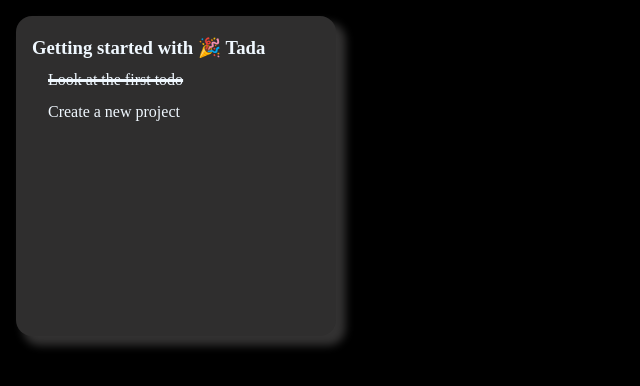
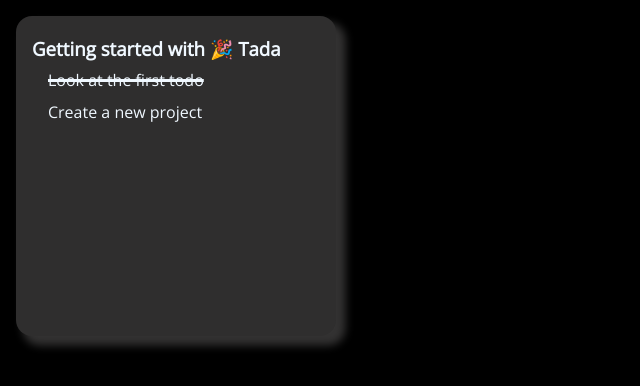
Before and after one commit to charlesfrye/odin-js-project-todo, a website built with webpack: page dist/index.html in a window 1280 px wide. Shown: the whole page, without its empty margins (0-640 px from the left). Built offline with Linux system fonts and the light colour scheme.

Commit message:
changes font to OpenSans

```diff
--- a/src/style.css
+++ b/src/style.css
@@ -1,7 +1,15 @@
+@font-face {
+  font-family: 'OpenSans';
+  src: url('./assets/OpenSans-Regular.ttf') format('truetype');
+  font-style: normal;
+  font-weight: 400;
+}
+
 * {
   margin: 0px;
   padding: 0px;
   color:aliceblue;
+  font-family: 'OpenSans';
 }
 
 p,h1,h2,h3 {
--- a/webpack.config.js
+++ b/webpack.config.js
@@ -17,6 +17,11 @@
 
         use: ["style-loader", "css-loader"],
       },
+      {
+        test: /\.(woff|woff2|eot|ttf|otf)$/i,
+
+        type: "asset/resource",
+      },
     ],
   },
 };
```
Also changed, not shown: dist/77c09223204154ae8d43.ttf (added), dist/main.js, src/assets/OpenSans-Regular.ttf (added).
